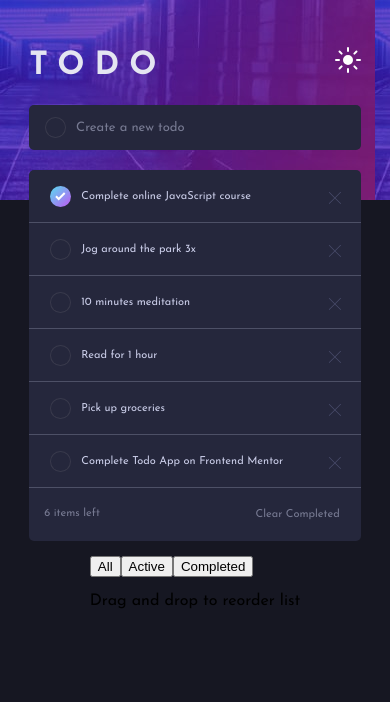
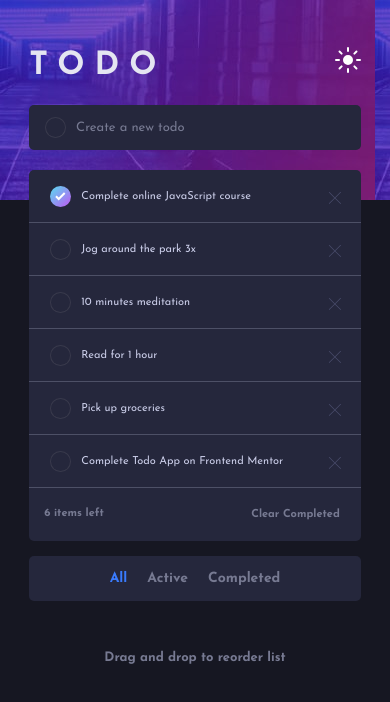
Before and after one commit to BrandonSdvl/Todo, a React (Create React App) app: page / in a window 390 px wide. Shown: the top 702 px of the page. Built offline with nearby package versions, Linux system fonts and the light colour scheme.

Commit message:
Footer Styles (Mobile)

```diff
--- a/src/App.jsx
+++ b/src/App.jsx
@@ -47,7 +47,7 @@ function App() {
     <div className="app">
       <Header data={data} setData={setData} theme={theme} setTheme={setTheme} />
       <TodoList data={data} setData={setData} view={view} />
-      <Footer data={data} setView={setView} />
+      <Footer setView={setView} view={view} />
     </div>
   );
 }
--- a/src/components/Footer/Footer.jsx
+++ b/src/components/Footer/Footer.jsx
@@ -1,13 +1,19 @@
-const Footer = ({ setView }) => {
+import "./Footer.scss"
+
+const Footer = ({ setView, view }) => {
 
     return (
-        <footer>
-            <div>
-                <button onClick={() => setView('all')}>All</button>
-                <button onClick={() => setView('active')}>Active</button>
-                <button onClick={() => setView('completed')}>Completed</button>
+        <footer className={"footer"}>
+            <div className={"footer__buttons-container"}>
+                <button className={`footer__button ${view === 'all' ? 'footer__button--active' : ''} `} onClick={() => setView('all')}>All</button>
+                <button className={`footer__button ${view === 'active' ? 'footer__button--active' : ''} `} onClick={() => setView('active')}>Active</button>
+                <button className={`footer__button ${view === 'completed' ? 'footer__button--active' : ''} `} onClick={() => setView('completed')}>Completed</button>
             </div>
-            <p>Drag and drop to reorder list</p>
+            <p className={"footer__message"}>Drag and drop to reorder list</p>
+            {/* <div class="attribution">
+                Challenge by <a href="https://www.frontendmentor.io?ref=challenge" target="_blank" rel="noreferrer">Frontend Mentor</a>.
+                Coded by <a href="#">Your Name Here</a>.
+            </div> */}
         </footer>
     )
 }
--- /dev/null
+++ b/src/components/Footer/Footer.scss
@@ -0,0 +1,52 @@
+.footer {
+    width: 85%;
+
+    &__buttons-container {
+        width: 100%;
+        border-radius: 5px;
+        background-color: var(--second-background);
+        padding: 15px;
+        display: flex;
+        justify-content: center;
+    }
+
+    &__button {
+        font-size: 14px;
+        cursor: pointer;
+        margin: 0 5px;
+        padding: 0 5px;
+        background-color: transparent;
+        border: none;
+        font-family: var(--main-font);
+        color: var(--second-font-color);
+        font-weight: 700;
+        outline: none;
+
+        &--active {
+            color: var(--bright-blue);
+        }
+    }
+
+    &__message {
+        font-size: 13px;
+        color: var(--second-font-color);
+        font-weight: 700;
+        text-align: center;
+        margin: 50px 0;
+    }
+}
+
+
+
+.attribution {
+    font-family: var(--main-font);
+    color: var(--main-font-color);
+    font-size: 10px;
+    text-align: center;
+    margin-bottom: 15px;
+
+    a {
+        color: var(--second-font-color);
+        text-decoration: none;
+    }
+}
--- a/src/components/TodoList/TodoList.scss
+++ b/src/components/TodoList/TodoList.scss
@@ -11,10 +11,12 @@
         justify-content: space-between;
         color: var(--second-font-color);
         padding: 20px 15px;
+        font-weight: 700;
     }
 
     &__clear {
         font-size: 11px;
+        font-weight: 700;
         color: var(--second-font-color);
         background-color: transparent;
         border: none;
--- a/src/index.scss
+++ b/src/index.scss
@@ -31,6 +31,7 @@ body {
     margin: 0;
     font-family: var(--main-font);
     background-color: var(--main-background);
+    overflow-x: hidden;
 
     &::before {
         display: block;
```
